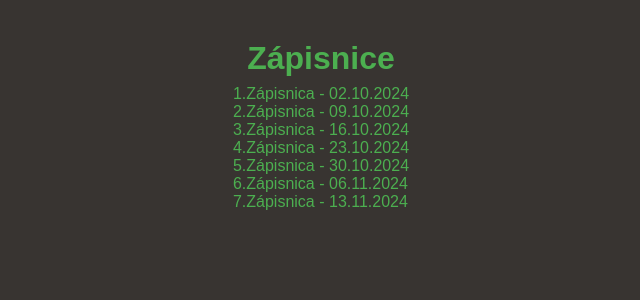
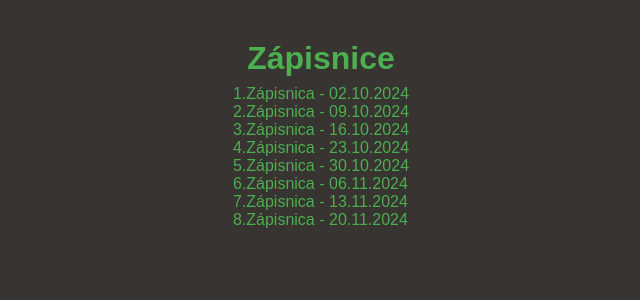
Before and after one commit to Starovic-FEI/tp-stranka, a Flask app: page /meetings in a window 1280 px wide. Shown: the part 34-334 px from the top of the page, without its empty margins (319-959 px from the left). Run offline with Flask 3, Linux system fonts and the light colour scheme.

Commit message:
Added 8.Zapisnica

```diff
--- a/templates/meetings.html
+++ b/templates/meetings.html
@@ -30,6 +30,7 @@
       { name: "5.Zápisnica - 30.10.2024", path: "{{ url_for('static', filename='meetings/5.Zápisnica tímového stretnutia.pdf') }}" },
       { name: "6.Zápisnica - 06.11.2024", path: "{{ url_for('static', filename='meetings/6.Zápisnica tímového stretnutia.pdf') }}" },
       { name: "7.Zápisnica - 13.11.2024", path: "{{ url_for('static', filename='meetings/7.Zápisnica tímového stretnutia.pdf') }}" },
+      { name: "8.Zápisnica - 20.11.2024", path: "{{ url_for('static', filename='meetings/8.Zápisnica tímového stretnutia.pdf') }}" },
 
 
     ];
```
Also changed, not shown: 1 other file.
